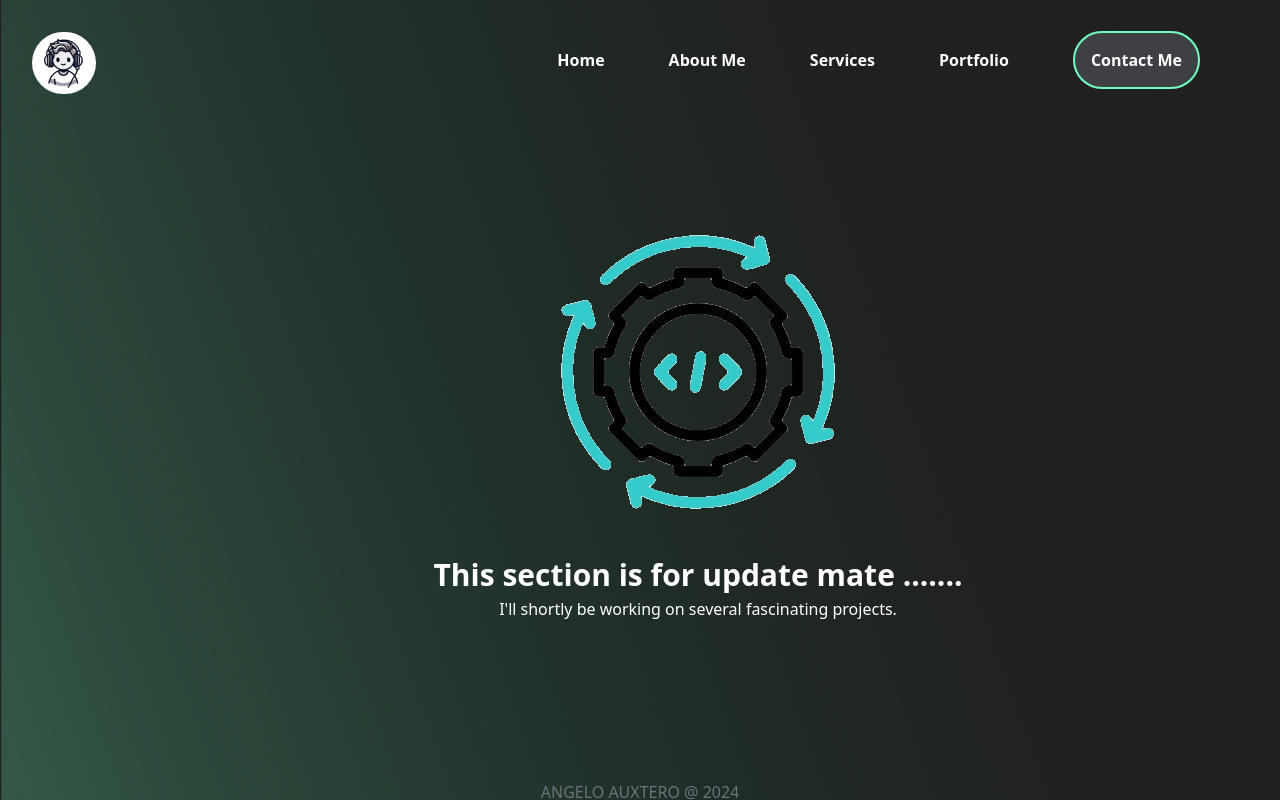
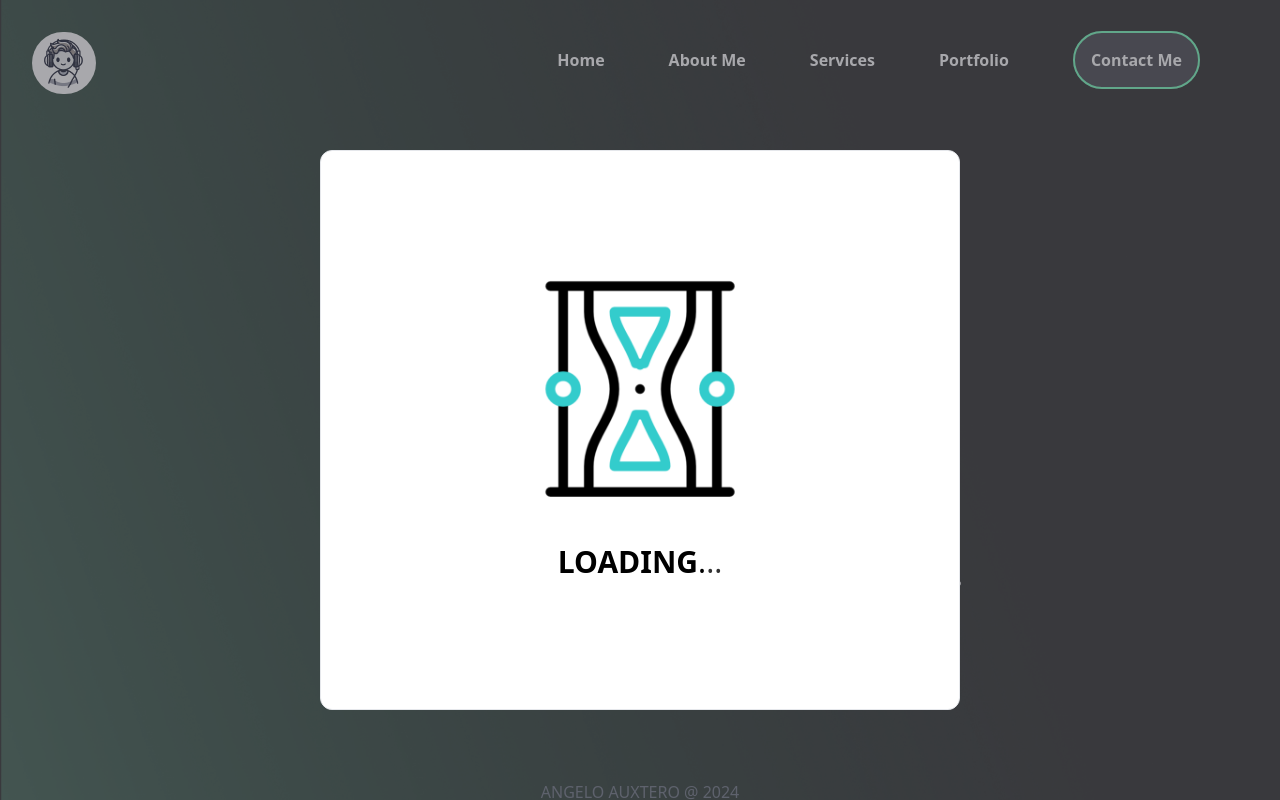
Before and after one commit to auxter17/PorfolioV1, a SvelteKit app: page /portfolio in a window 1280 px wide. Built offline with nearby package versions, Linux system fonts and the light colour scheme.

Commit message:
width-update

```diff
--- a/src/components/loadingscreens/loadingMain.svelte
+++ b/src/components/loadingscreens/loadingMain.svelte
@@ -4,9 +4,9 @@
 	import load from '/src/images/hourglass.gif';
 </script>
 
-{#if $loading}
+<!-- {#if $loading} -->
 	<div class="w-full absolute z-20 h-full bg-zinc-600 bg-opacity-50">
-		<div class="bg-white p-2 border my-[150px] mx-[350px] rounded-xl h-[70%] w-[50vw] text-black">
+		<div class="bg-white p-2 border my-[150px] mx-auto rounded-xl h-[70%] w-[50vw] text-black">
 			<div class="flex justify-center mt-[80px]">
 				<img class="h-[300px]" src={load} alt="loading" />
 			</div>
@@ -20,7 +20,7 @@
 			</div>
 		</div>
 	</div>
-{/if}
+<!-- {/if} -->
 
 <style>
 	.dot {
```
